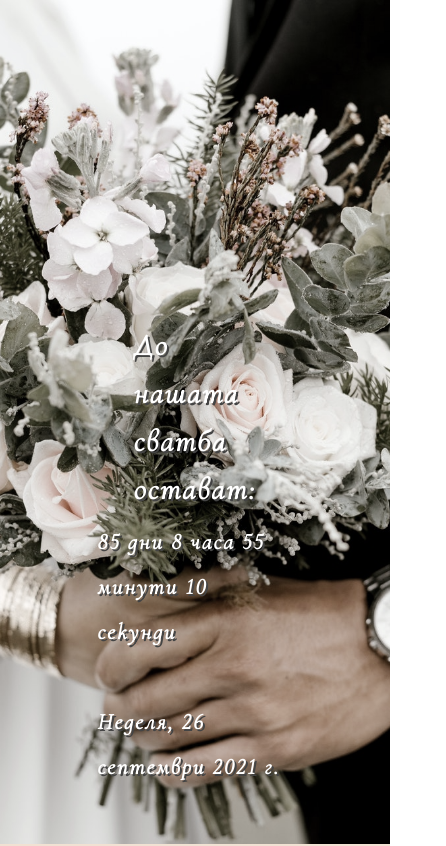
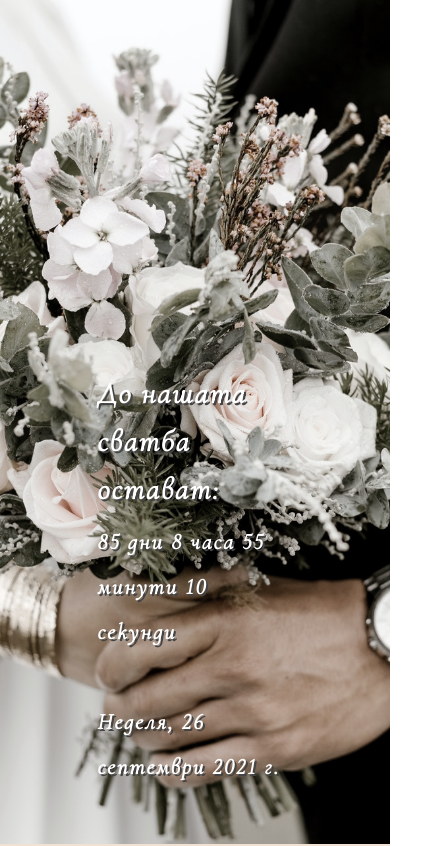
Before and after one commit to 1337sh33p/1337sh33p.github.io, a plain HTML site: page index.html in a window 390 px wide. Shown: the top 846 px of the page, 446 px wide, since content can reach past the window. Drawn offline with nearby package versions, Linux system fonts and the light colour scheme.

Commit message:
Update style.css

```diff
--- a/style.css
+++ b/style.css
@@ -82,7 +82,7 @@ img.program{
     width: 80%;
   }
   #timeLeft{
-    padding: 190px;
+    padding-bottom: 190px;
     margin-bottom: 140px;
   }
   #timer{
```
